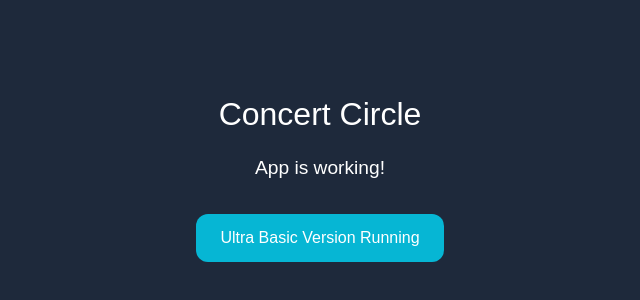
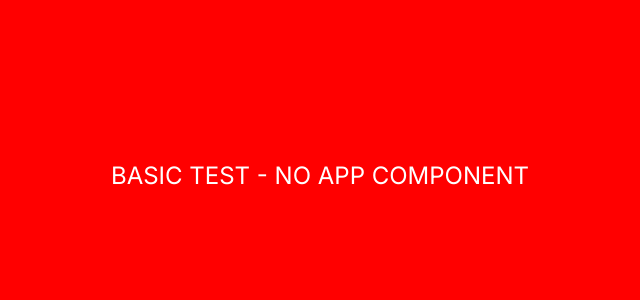
Before and after one commit to Panth09/concert-circle-verse, a React (Vite) app: page / in a window 1280 px wide. Shown: the part 224-524 px from the top of the page, without its empty margins (320-960 px from the left). Built offline with nearby package versions, Linux system fonts and the light colour scheme; no server answers.

Commit message:
Fix runtime error
Resolve runtime error by debugging and isolating the issue.

```diff
--- a/src/main.tsx
+++ b/src/main.tsx
@@ -1,7 +1,30 @@
-import { createRoot } from 'react-dom/client'
-import App from './App.tsx'
-// import './index.css'  // Temporarily commented out to test
+import { createRoot } from 'react-dom/client';
 
-console.log('main.tsx is executing');
+console.log('=== MAIN.TSX IS EXECUTING ===');
 
-createRoot(document.getElementById("root")!).render(<App />);
+const rootElement = document.getElementById("root");
+console.log('Root element:', rootElement);
+
+if (rootElement) {
+  console.log('Creating React root...');
+  const root = createRoot(rootElement);
+
+  console.log('Rendering simple div...');
+  root.render(
+    <div style={{
+      width: '100vw',
+      height: '100vh',
+      backgroundColor: '#ff0000',
+      display: 'flex',
+      alignItems: 'center',
+      justifyContent: 'center',
+      color: 'white',
+      fontSize: '24px'
+    }}>
+      BASIC TEST - NO APP COMPONENT
+    </div>
+  );
+  console.log('Render complete!');
+} else {
+  console.error('Root element not found!');
+}
```
